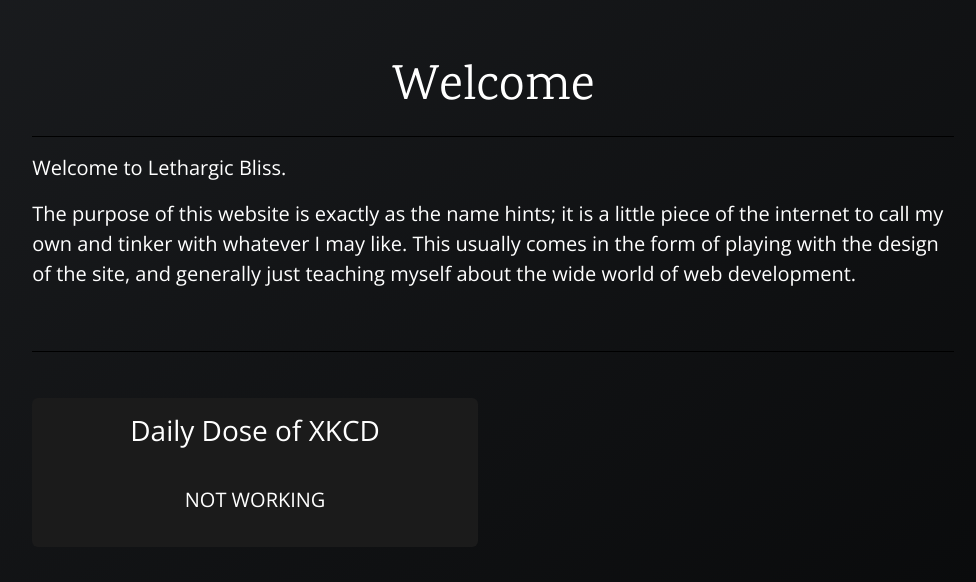
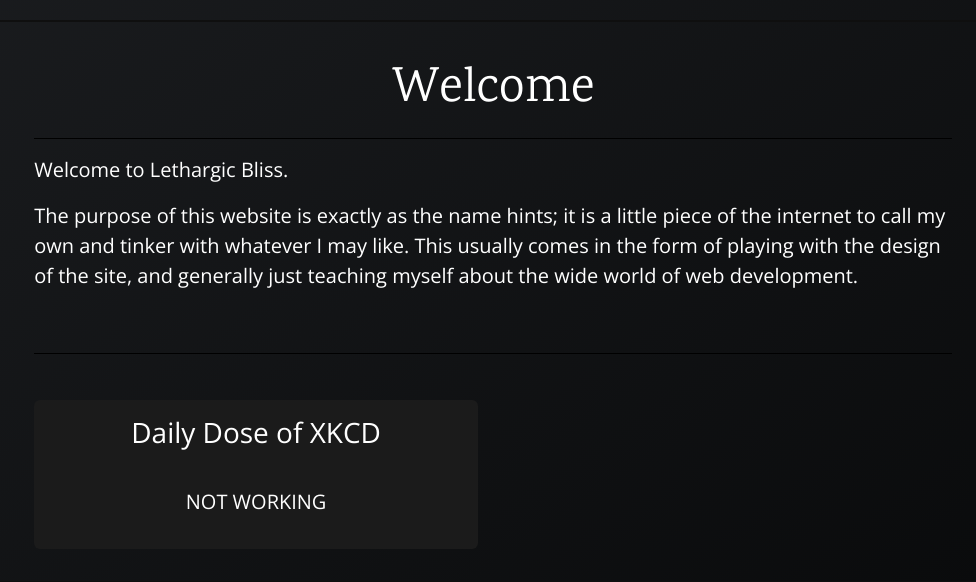
Before and after one commit to Hijaxxed/bliss-node, a Node server app: page / in a window 1280 px wide. Shown: the part 232-814 px from the top of the page, without its empty margins (147-1123 px from the left). Run offline with Node 20, Linux system fonts and the light colour scheme; some libraries are stand-ins or nearby versions.

Commit message:
Added outline around content

```diff
--- a/public/stylesheets/style.css
+++ b/public/stylesheets/style.css
@@ -23,15 +23,14 @@ body {
   /* background-color: white; */
 
   /*floating content*/
-  /* padding: 2.5% 4%;
+  padding: 2.5% 4%;
   margin:0 auto;
   margin-top: 1.6%;
   margin-bottom: 5%;
   width: 80%;
-  border: 2px solid black;
+  border: 2px solid rgb(15, 15, 15);
   border-radius: 7px;
 
-  background-color: white; */
 }
 
 h1 {
```
